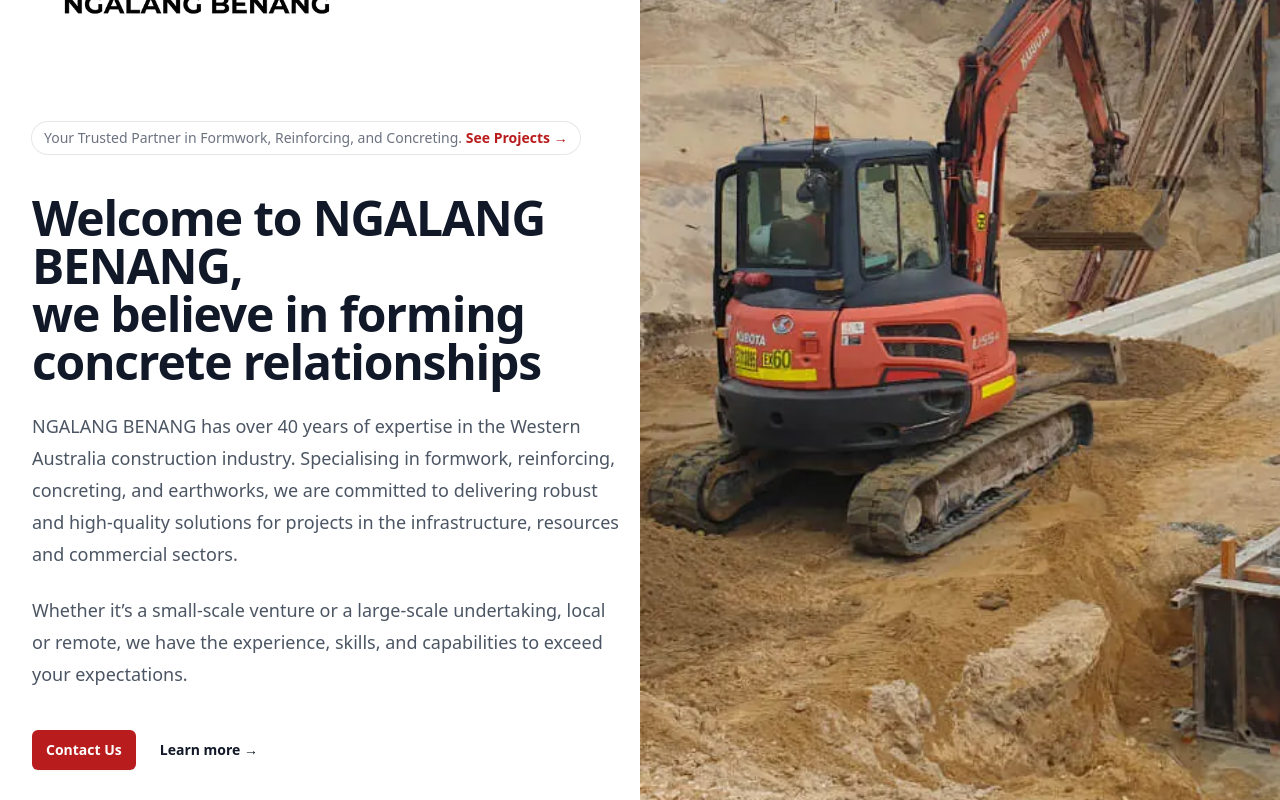
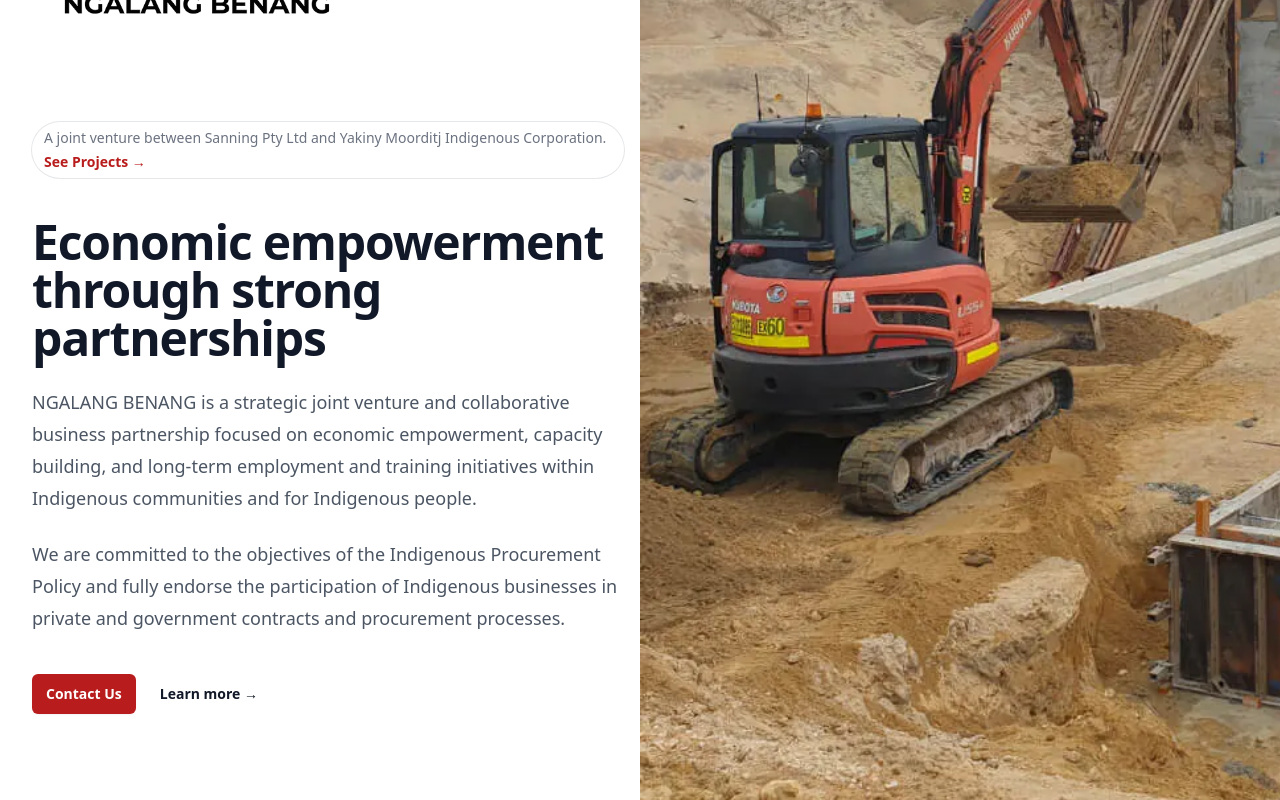
Before and after one commit to keir-whitehead/ngalang-benang, a Next.js app: page / in a window 1280 px wide. Shown: the part 480-1280 px from the top of the page. Built offline with nearby package versions, Linux system fonts and the light colour scheme; no server answers.

Commit message:
content: update company information

```diff
--- a/app/about/page.tsx
+++ b/app/about/page.tsx
@@ -8,13 +8,12 @@
 export const metadata: Metadata = {
   title: "NGALANG BENANG | About Us",
   description:
-    "NGALANG BENANG has over 40 years of expertise in the Western Australia construction industry. Specialising in formwork, reinforcing, concreting, and earthworks, we are committed to delivering robust and high-quality solutions for projects in the infrastructure, resources and commercial sectors.",
+    "NGALANG BENANG is a joint venture focused on Indigenous economic empowerment, capacity building, employment and training.",
 };
 
 const stats = [
-  { label: "Projects completed", value: "180+" },
-  { label: "Combined experience", value: "40 Years" },
-  { label: "Qualified tradespeople", value: "100+" },
+  { label: "Indigenous workforce target", value: "50%" },
+  { label: "Non-Indigenous workforce target", value: "50%" },
 ];
 
 export default function AboutPage() {
@@ -63,11 +62,8 @@
               About NGALANG BENANG
             </h1>
             <p className="mt-6 text-lg leading-8 text-gray-300">
-              NGALANG BENANG has over 40 years of expertise in the Western Australia
-              construction industry. Specialising in formwork, reinforcing,
-              concreting, and earthworks, we are committed to delivering robust
-              and high-quality solutions for projects in the infrastructure,
-              resources and commercial sectors.
+              A joint venture between Sanning Pty Ltd and Yakiny Moorditj
+              Indigenous Corporation.
             </p>
           </div>
         </div>
@@ -78,28 +74,26 @@
         <div className="mx-auto -mt-12 max-w-7xl px-6 sm:mt-0 lg:px-8 xl:-mt-8">
           <div className="mx-auto max-w-2xl lg:mx-0 lg:max-w-none">
             <h2 className="text-3xl font-bold tracking-tight text-gray-900 sm:text-4xl">
-              Our mission
+              Our purpose
             </h2>
             <div className="mt-6 flex flex-col gap-x-8 gap-y-20 lg:flex-row">
               <div className="lg:w-full lg:max-w-2xl lg:flex-auto">
                 <p className="text-xl leading-8 text-gray-600">
-                  Our mission is to consistency deliver innovative,
-                  cost-efficient, and high-quality construction solutions,
-                  exceeding client expectations. Though our expertise,
-                  experience, and collaborative approach, we aim to build
-                  long-term partnerships and contribute to the growth and
-                  development of the communities we serve.
+                  NGALANG BENANG is a strategic joint venture and collaborative
+                  business partnership focused on economic empowerment, capacity
+                  building, and long-term employment and training initiatives
+                  within Indigenous communities and for Indigenous people.
                 </p>
                 <h2 className="text-3xl mt-10 font-bold tracking-tight text-gray-900 sm:text-4xl">
-                  Our vision
+                  Our commitment
                 </h2>
                 <div className="mt-6 flex flex-col gap-x-8 gap-y-20 lg:flex-row">
                   <div className="lg:w-full lg:max-w-2xl lg:flex-auto">
                     <p className="text-xl leading-8 text-gray-600">
-                      To be the leading provider of formwork, steel, concreting,
-                      earthworks and labour hire solutions in Western Australia.
-                      Recognized for our unwavering commitment to quality,
-                      safety and customer satisfaction.
+                      We are committed to the objectives of the Indigenous
+                      Procurement Policy and fully endorse the participation of
+                      Indigenous businesses in private and government contracts
+                      and procurement processes.
                     </p>
                   </div>
                 </div>
@@ -148,17 +142,23 @@
               Our values
             </h2>
             <p className="mt-6 text-lg leading-8 text-gray-600">
-              At NGALANG BENANG, we value integrity and adherence to strong moral and
-              ethical principles in our business relationships and interactions.
+              Our joint venture facilitates the transfer of skills and knowledge
+              from non-Indigenous to Indigenous people, enhancing capability,
+              competitiveness and career opportunities.
             </p>
             <p className="mt-6 text-lg leading-8 text-gray-600">
-              We consistently aim to instil a safe and positive workplace
-              culture in which everyone feels valued and have a real impact on
-              projects.
+              We focus on cultural understanding and respect between Indigenous
+              and non-Indigenous businesses to support more sustainable and
+              ethical business practices.
             </p>
             <p className="mt-6 text-lg leading-8 text-gray-600">
-              We are committed to delivering quality products, services and
-              experiences for our clients.
+              We intend to close the gap between organisations and Indigenous
+              communities by creating real, lasting pathways to employment,
+              training, economic participation and cultural recognition.
+            </p>
+            <p className="mt-6 text-lg leading-8 text-gray-600">
+              Our workforce target is an equal 50/50 split of Indigenous and
+              non-Indigenous people.
             </p>
           </div>
         </div>
--- a/app/layout.tsx
+++ b/app/layout.tsx
@@ -5,9 +5,9 @@
 import { Toaster } from "@/components/ui/sonner";
 
 export const metadata: Metadata = {
-  title: "NGALANG BENANG | Formwork, Steel, and Concreting",
+  title: "NGALANG BENANG | Indigenous Joint Venture",
   description:
-    "NGALANG BENANG is a Western Australian formwork, reinforcing and concrete construction contractor.",
+    "NGALANG BENANG is a joint venture focused on Indigenous economic empowerment, capacity building, employment and training.",
 };
 
 export default function RootLayout({
--- a/components/contact.tsx
+++ b/components/contact.tsx
@@ -111,6 +111,11 @@
               <h2 className="text-3xl font-bold tracking-tight text-gray-900">
                 Get in touch
               </h2>
+              <p className="mt-6 text-base leading-7 text-gray-600">
+                <span className="font-semibold text-gray-900">NGALANG.BENANG</span>
+                <br />
+                ABN: 52 695 365 667
+              </p>
               {/* <p className="mt-6 text-lg leading-8 text-gray-600">
               Proin volutpat consequat porttitor cras nullam gravida at. Orci
               molestie a eu arcu. Sed ut tincidunt integer elementum id sem.
@@ -156,9 +161,9 @@
                   <span>
                     <a
                       className="hover:text-gray-900"
-                      href="mailto:indigenous@ngalangbenang.com.au"
+                      href="mailto:indigenous@ngalang.benang.com.au"
                     >
-                      indigenous@ngalangbenang.com.au
+                      indigenous@ngalang.benang.com.au
                     </a>
                   </span>
                 </dd>
--- a/components/footer.tsx
+++ b/components/footer.tsx
@@ -38,7 +38,8 @@
           </Link>
         </nav>
         <p className="mt-10 text-center text-xs leading-5 text-gray-500">
-          &copy; {getCurrentYear()} NGALANG BENANG. All rights reserved.
+          &copy; {getCurrentYear()} NGALANG BENANG. ABN 52 695 365 667. All rights
+          reserved.
         </p>
       </div>
     </footer>
--- a/components/home/hero.tsx
+++ b/components/home/hero.tsx
@@ -19,7 +19,8 @@
             </div>
             <div className="hidden sm:mt-32 sm:flex lg:mt-16">
               <div className="relative rounded-full px-3 py-1 text-sm leading-6 text-gray-500 ring-1 ring-gray-900/10 hover:ring-gray-900/20">
-                Your Trusted Partner in Formwork, Reinforcing, and Concreting.{" "}
+                A joint venture between Sanning Pty Ltd and Yakiny Moorditj
+                Indigenous Corporation.{" "}
                 <Link
                   href="/projects"
                   className="whitespace-nowrap font-semibold text-red-700"
@@ -30,20 +31,18 @@
               </div>
             </div>
             <h1 className="mt-16 text-4xl font-bold tracking-tight text-gray-900 sm:mt-10 sm:text-5xl">
-              Welcome to NGALANG BENANG,
-              <br /> we believe in forming concrete relationships
+              Economic empowerment through strong partnerships
             </h1>
             <p className="mt-6 text-lg leading-8 text-gray-600">
-              NGALANG BENANG has over 40 years of expertise in the Western Australia
-              construction industry. Specialising in formwork, reinforcing,
-              concreting, and earthworks, we are committed to delivering robust
-              and high-quality solutions for projects in the infrastructure,
-              resources and commercial sectors.
+              NGALANG BENANG is a strategic joint venture and collaborative
+              business partnership focused on economic empowerment, capacity
+              building, and long-term employment and training initiatives within
+              Indigenous communities and for Indigenous people.
             </p>
             <p className="mt-6 text-lg leading-8 text-gray-600">
-              Whether it’s a small-scale venture or a large-scale undertaking,
-              local or remote, we have the experience, skills, and capabilities
-              to exceed your expectations.
+              We are committed to the objectives of the Indigenous Procurement
+              Policy and fully endorse the participation of Indigenous businesses
+              in private and government contracts and procurement processes.
             </p>
             <div className="mt-10 flex items-center gap-x-6">
               <Link
--- a/lib/mail.ts
+++ b/lib/mail.ts
@@ -11,8 +11,8 @@
   message: string
 ) => {
   await resend.emails.send({
-    from: "indigenous@ngalangbenang.com.au",
-    to: "indigenous@ngalangbenang.com.au",
+    from: "indigenous@ngalang.benang.com.au",
+    to: "indigenous@ngalang.benang.com.au",
     subject: "Contact form email",
     html: `<p>New contact form submission</p><p>Name: ${name}</p><p>Email: ${email}</p><p>Phone: ${
       phone ? phone : "N/A"
```
